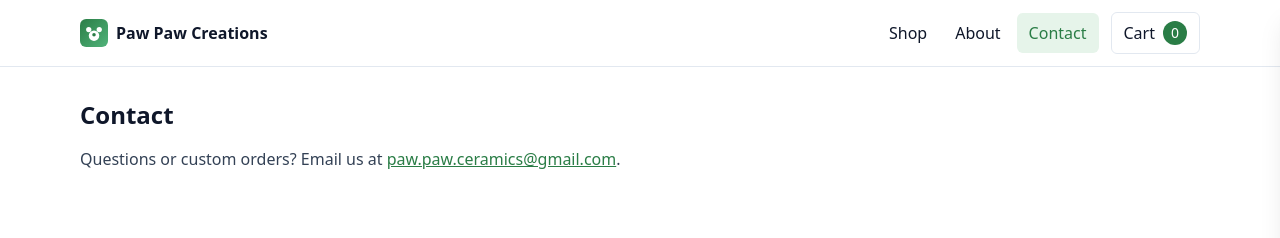
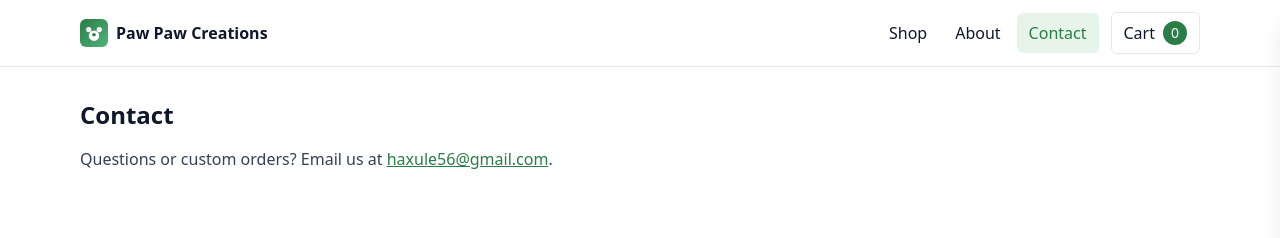
Before and after one commit to fam-ux/pa-pa-ceramics.github.io, a React (Vite) app: page /contact in a window 1280 px wide. Shown: the top 238 px of the page. Built offline with nearby package versions, Linux system fonts and the light colour scheme.

Commit message:
change email

```diff
--- a/src/pages/Checkout.jsx
+++ b/src/pages/Checkout.jsx
@@ -5,7 +5,7 @@ import payments from '../shared/payments'
 export default function Checkout(){
   const { items, totalCents, clearCart } = useCart()
   const total = (totalCents/100).toFixed(2)
-  const email = import.meta.env.VITE_CONTACT_EMAIL || 'paw.paw.ceramics@gmail.com'
+  const email = import.meta.env.VITE_CONTACT_EMAIL || 'haxule56@gmail.com'
 
 
   const emailHref = useMemo(() => {
--- a/src/pages/Contact.jsx
+++ b/src/pages/Contact.jsx
@@ -1,7 +1,7 @@
 import React from 'react'
 
 export default function Contact(){
-  const email = import.meta.env.VITE_CONTACT_EMAIL || 'paw.paw.ceramics@gmail.com'
+  const email = import.meta.env.VITE_CONTACT_EMAIL || 'haxule56@gmail.com'
   return (
     <section className="py-8">
       <div className="container max-w-2xl">
--- a/src/pages/Home.jsx
+++ b/src/pages/Home.jsx
@@ -10,7 +10,7 @@ export default function Home(){
         <div className="container grid items-center gap-8 py-12 md:grid-cols-2">
           <div className="space-y-4">
             <h1 className="text-3xl font-bold leading-tight md:text-4xl">Hand‑drawn, Hand‑painted with Care</h1>
-            <p className="text-lg text-slate-700">I’m not an artist or a business woman, just a retiree who loves to draw, paint, and craft. "Paw Paw" means grandma in our culture, and every piece is hand-painted, oven-cured, and sealed with care so it can bring a little joy to your home.</p>
+            <p className="text-lg text-slate-700">I’m not an artist or a business woman, just a retiree who loves to draw, paint, and do crafts. "Paw Paw" means grandma in our culture, and every piece is hand-painted, oven-cured, and sealed with care so it can bring a little joy to your home.</p>
             <div className="flex gap-3">
               <Link to="/shop" className="rounded-md bg-brand px-4 py-2 font-medium text-white hover:shadow">Shop</Link>
               <Link to="/about" className="rounded-md border border-slate-200 px-4 py-2 hover:shadow">Meet Paw Paw</Link>
```
